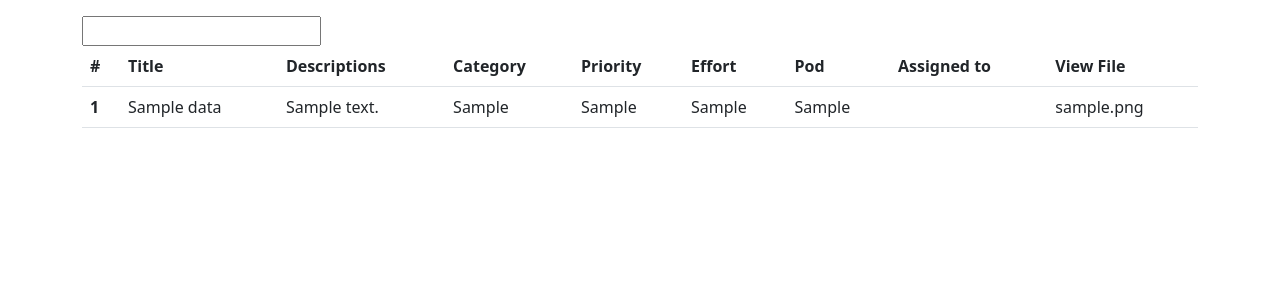
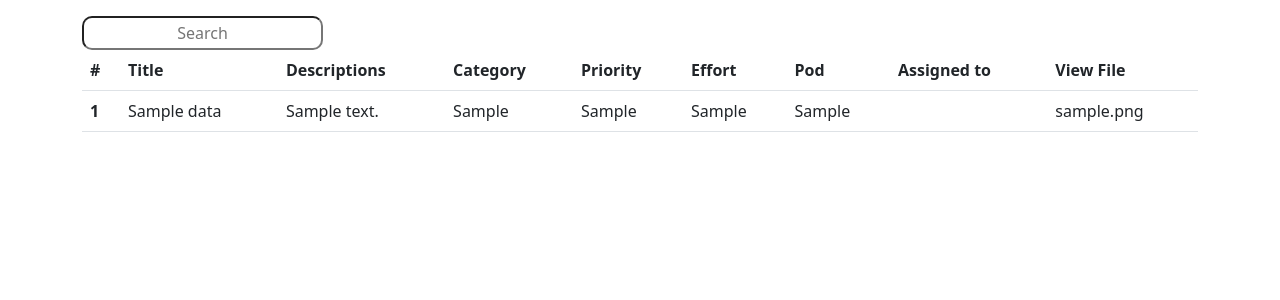
Before and after one commit to d-shaktiranjan/Final_Assessment_Muvi, a PHP site: page /final/view.php in a window 1280 px wide. Shown: the part 56-356 px from the top of the page. Run offline with PHP 8.4, Linux system fonts and the light colour scheme; tables that the repository leaves empty or names only in its code hold one stand-in row (values such as "Sample post"); data that the repository does not hold is empty.

Commit message:
add some design

```diff
--- /dev/null
+++ b/css/view.css
@@ -0,0 +1,6 @@
+.search {
+    margin: auto;
+    border-radius: 10px;
+    padding: 3px;
+    text-align: center;
+}
--- a/view.php
+++ b/view.php
@@ -21,13 +21,14 @@ function getUserName($id)
     <meta http-equiv="X-UA-Compatible" content="IE=edge">
     <meta name="viewport" content="width=device-width, initial-scale=1.0">
     <link rel="stylesheet" href="https://cdn.jsdelivr.net/npm/bootstrap@5.2.0-beta1/dist/css/bootstrap.min.css">
+    <link rel="stylesheet" href="css/view.css">
     <title>View All ER</title>
 </head>
 
 <body>
     <?php include_once "utils/navbar.php" ?>
     <div class="container mt-3">
-        <input type="text" name="" id="search" float="right">
+        <input type="text" name="" id="search" class="search" placeholder="Search">
         <table class="table">
             <thead>
                 <tr>
```
